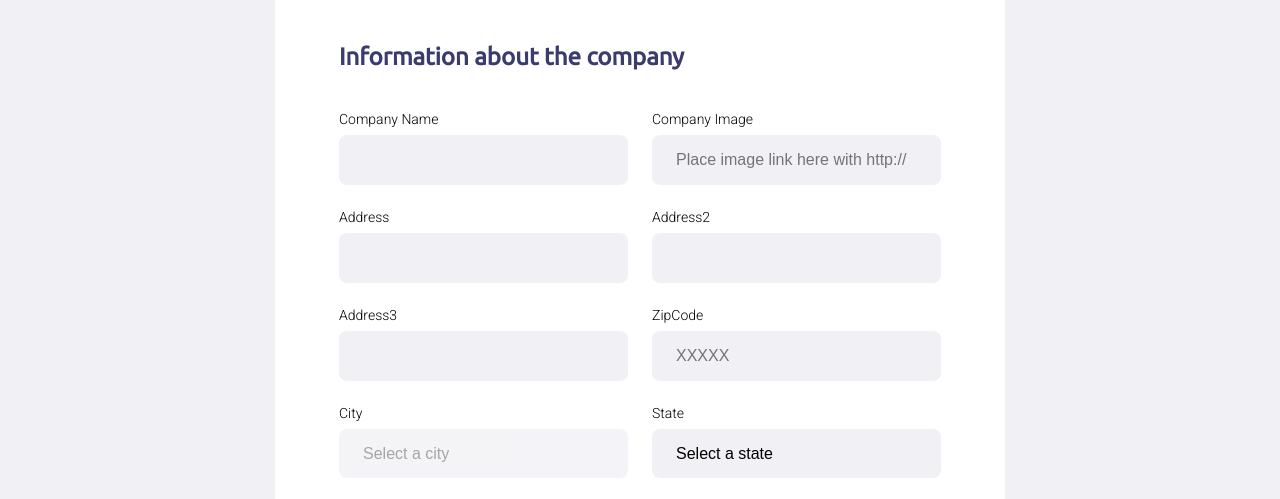
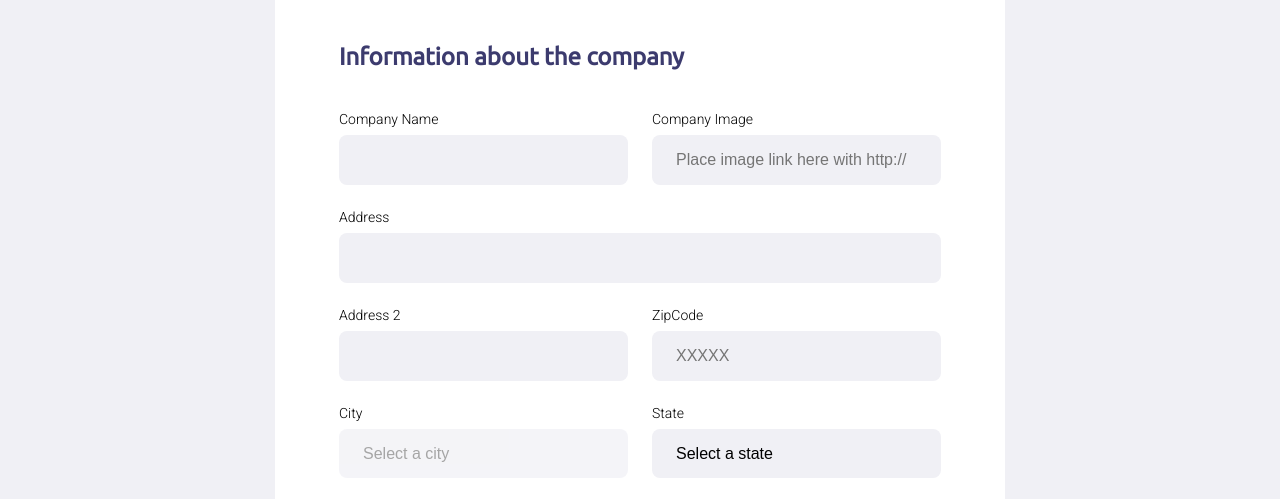
Before and after one commit to gitpcl/minority-owned-app, a website: page src/views/create-point.html in a window 1280 px wide. Shown: the part 299-798 px from the top of the page. Drawn offline with nearby package versions, Linux system fonts and the light colour scheme; files that its build step writes are made by us from their sources; no server answers.

Commit message:
Updated create-point.html for EN - form change

```diff
--- a/src/views/create-point.html
+++ b/src/views/create-point.html
@@ -48,16 +48,12 @@
                     <label for="address">Address</label>
                     <input type="text" name="address" required="required">
                 </div>
-                <div class="field">
-                    <label for="address2">Address2</label>
-                    <input type="text" name="address2" required="required">
-                </div>
             </div>
 
             <div class="field-group">
                 <div class="field">
-                    <label for="address3">Address3</label>
-                    <input type="text" name="address3">
+                    <label for="address2">Address 2</label>
+                    <input type="text" name="address2" required="required">
                 </div>
                 <div class="field">
                     <label for="cep">ZipCode</label>
```
